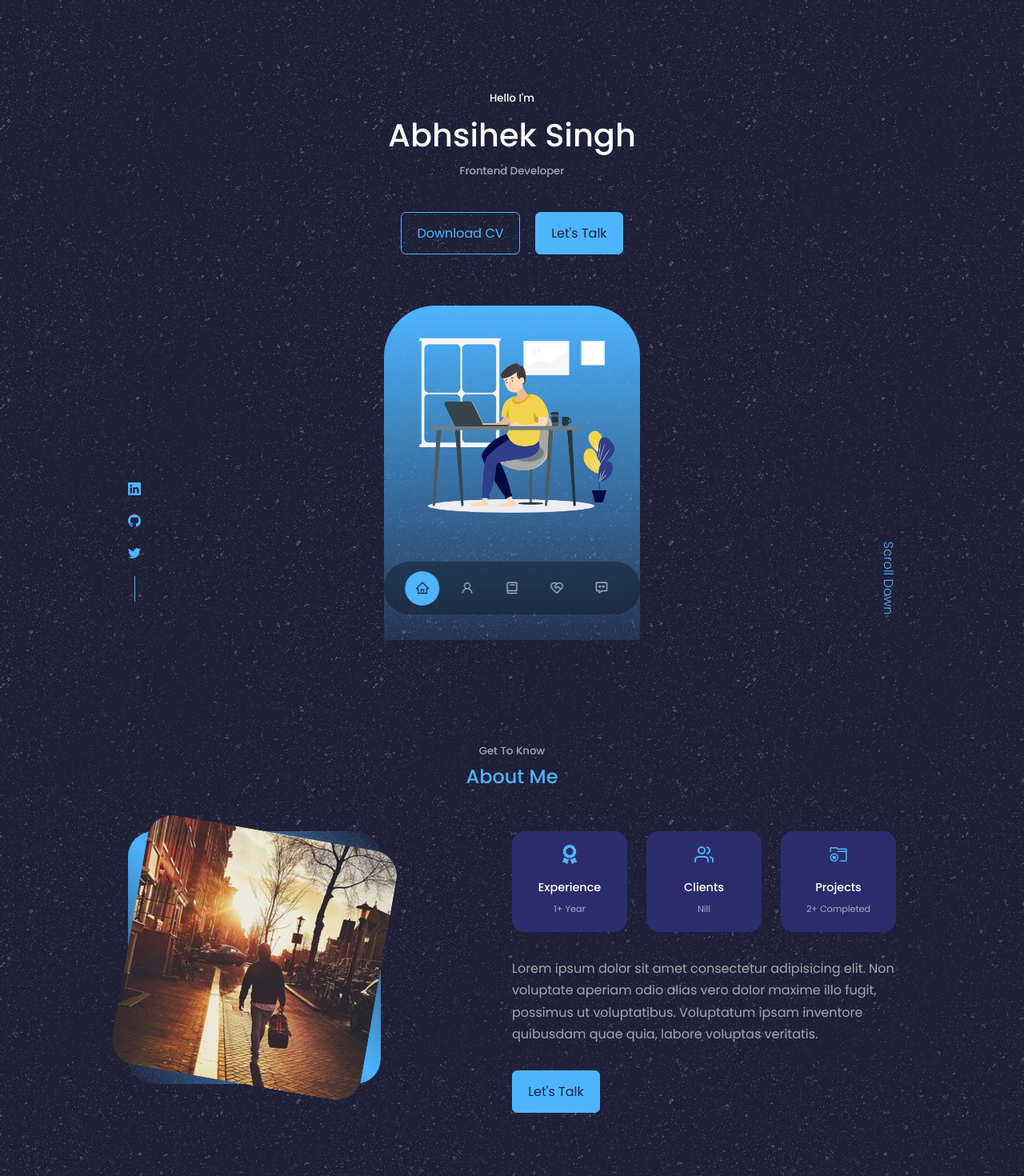
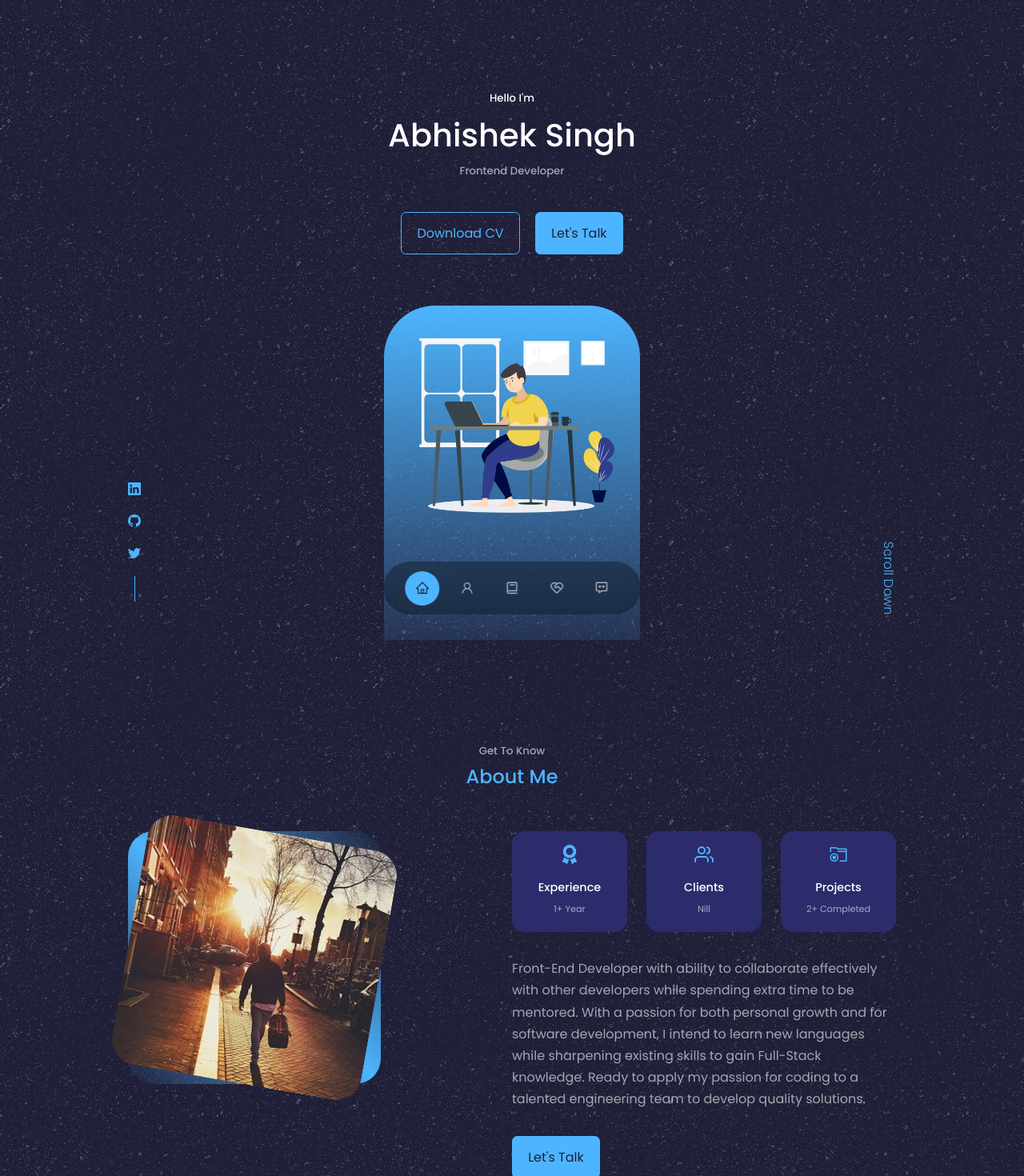
Before and after one commit to abhishek5131/myPortfolio, a React (Create React App) app: page / in a window 1280 px wide. Shown: the top 1470 px of the page at 80% size. Built offline with nearby package versions, Linux system fonts and the light colour scheme.

Commit message:
minor update with about paragraph and header edit

```diff
--- a/src/components/about/About.jsx
+++ b/src/components/about/About.jsx
@@ -2,9 +2,9 @@ import React from 'react'
 
 import './about.css'
 import Me from '../../assets/walk.jpg'
-import {FaAward} from 'react-icons/fa'
-import {FiUsers} from 'react-icons/fi'
-import {VscRootFolder} from 'react-icons/vsc'
+import { FaAward } from 'react-icons/fa'
+import { FiUsers } from 'react-icons/fi'
+import { VscRootFolder } from 'react-icons/vsc'
 
 const About = () => {
   return (
@@ -20,24 +20,25 @@ const About = () => {
         <div className="about__content">
           <div className="about__cards">
             <article className='about__card'>
-              <FaAward className='about__icon'/>
+              <FaAward className='about__icon' />
               <h5>Experience</h5>
               <small>1+ Year</small>
             </article>
             <article className='about__card'>
-              <FiUsers className='about__icon'/>
+              <FiUsers className='about__icon' />
               <h5>Clients</h5>
               <small>Nill</small>
             </article><article className='about__card'>
-              <VscRootFolder className='about__icon'/>
+              <VscRootFolder className='about__icon' />
               <h5>Projects</h5>
               <small>2+ Completed</small>
             </article>
           </div>
           <p>
-            Lorem ipsum dolor sit amet consectetur adipisicing elit. Non voluptate aperiam odio alias
-            vero dolor maxime illo fugit, possimus ut voluptatibus. Voluptatum ipsam inventore quibusdam
-            quae quia, labore voluptas veritatis.
+            Front-End Developer with ability to collaborate effectively with other developers while spending extra time to be
+            mentored. With a passion for both personal growth and for software
+            development, I intend to learn new languages while sharpening existing skills to gain Full-Stack knowledge. Ready
+            to apply my passion for coding to a talented engineering team to develop quality solutions.
           </p>
           <a href="#contact" className='btn btn-primary'>Let's Talk</a>
         </div>
--- a/src/components/header/Header.jsx
+++ b/src/components/header/Header.jsx
@@ -10,7 +10,7 @@ const header = () => {
     <header id='home'>
       <div className='container header__container'>
         <h5>Hello I'm</h5>
-        <h1>Abhsihek Singh</h1>
+        <h1>Abhishek Singh</h1>
         <h5 className="text-light">Frontend Developer</h5>
         <CTA />
         <HeaderSocials/>
```
